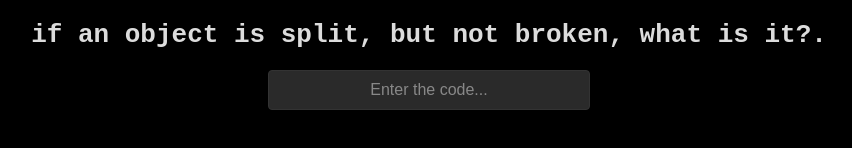
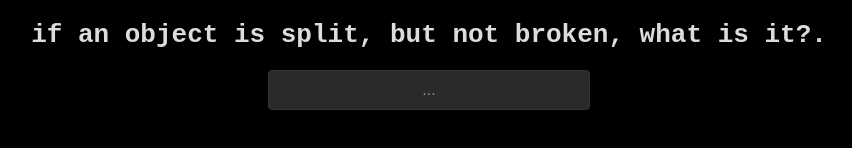
Before and after one commit to WarriorEXE/puzzle_01, a plain HTML site: page index.html in a window 1280 px wide. Shown: the part 344-492 px from the top of the page, without its empty margins (211-1063 px from the left). Drawn offline with Linux system fonts and the light colour scheme.

Commit message:
Update index.html

```diff
--- a/index.html
+++ b/index.html
@@ -55,7 +55,7 @@
 </head>
 <body>
   <h1>if an object is split, but not broken, what is it?.</h1>
-  <input type="text" id="codeInput" placeholder="Enter the code..." />
+  <input type="text" id="codeInput" placeholder="..." />
   <div id="message"><a href="https://example.com">correct.</a></div>
 
   <script>
```
